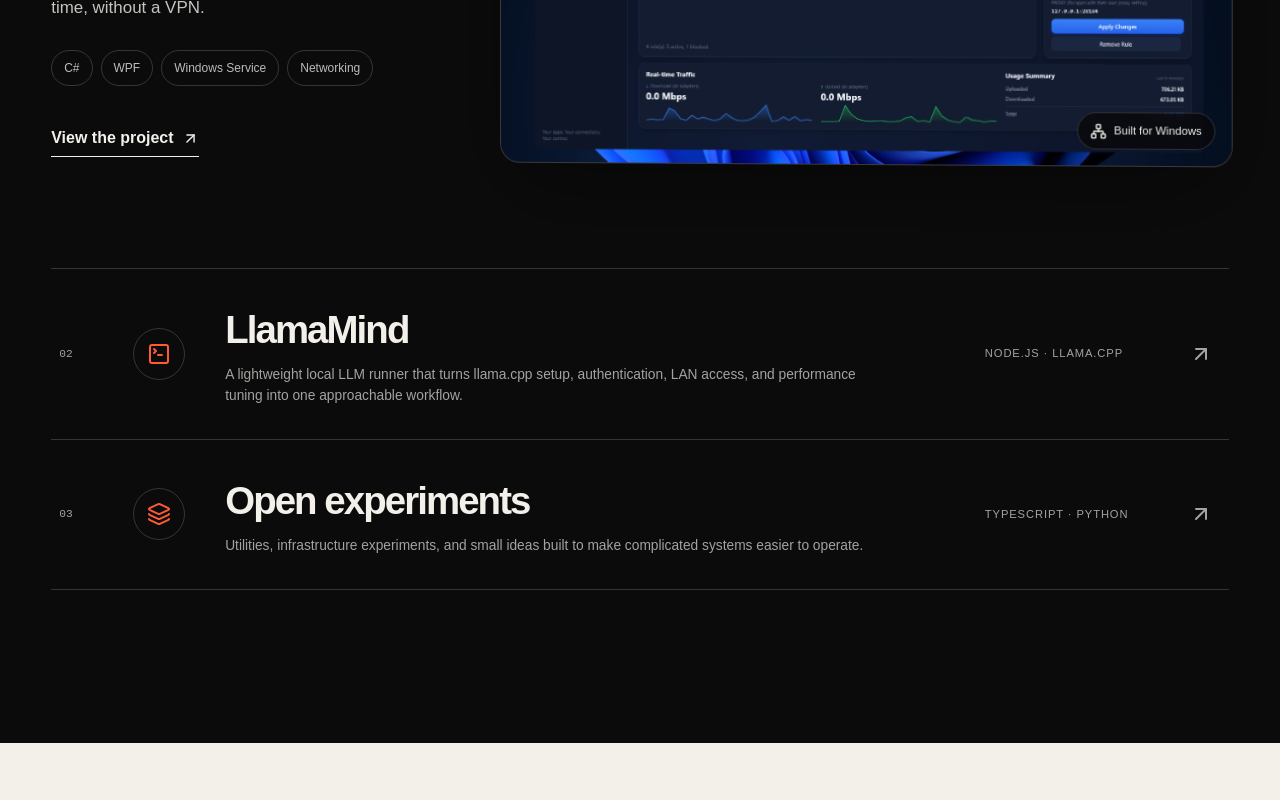
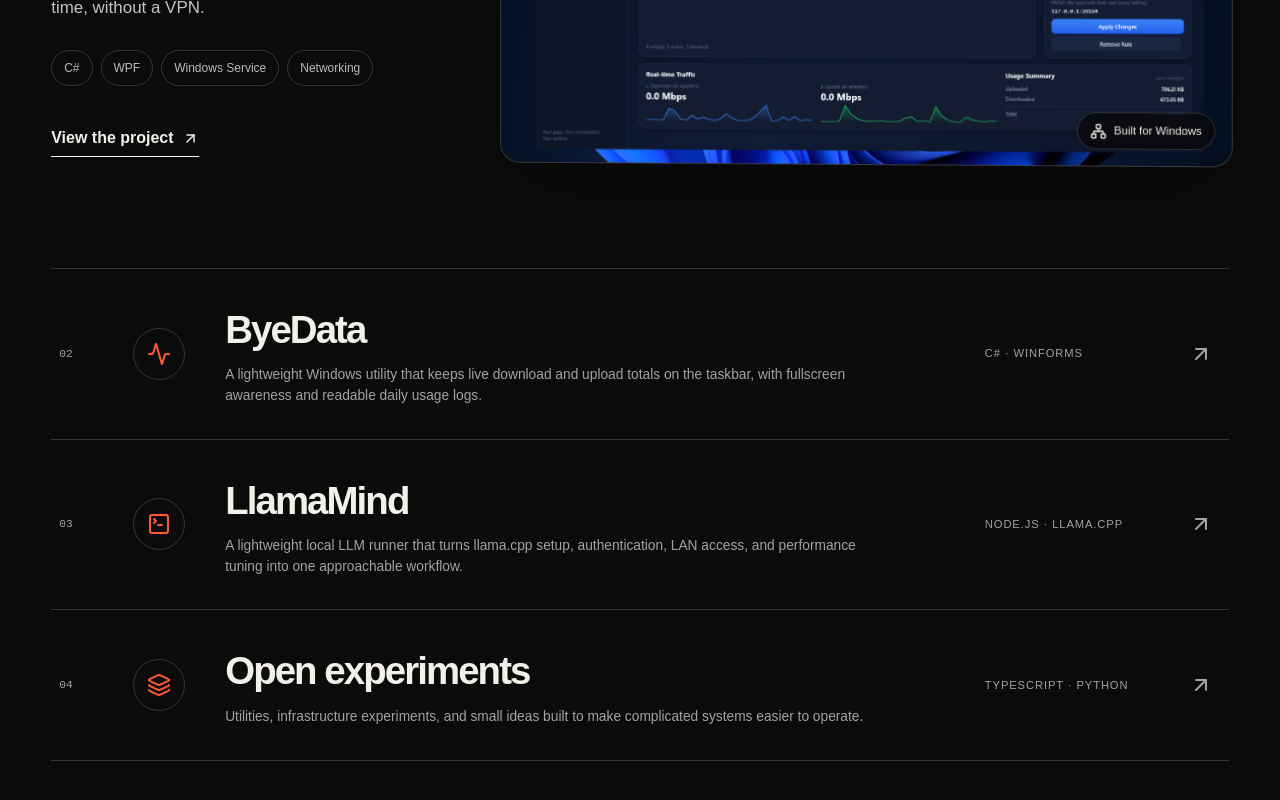
Before and after one commit to Heygoodbye/HeyGoodbye, a Next.js app: page / in a window 1280 px wide. Shown: the part 1450-2250 px from the top of the page. Built offline with nearby package versions, Linux system fonts and the light colour scheme.

Commit message:
Add ByeData to selected work

```diff
--- a/app/page.tsx
+++ b/app/page.tsx
@@ -2,11 +2,12 @@
 
 import Image from "next/image";
 import { useEffect } from "react";
-import { ArrowDownRight, ArrowUpRight, Globe2, Layers3, Network, Sparkles, TerminalSquare } from "lucide-react";
+import { Activity, ArrowDownRight, ArrowUpRight, Globe2, Layers3, Network, Sparkles, TerminalSquare } from "lucide-react";
 
 const projects = [
-  { index: "02", name: "LlamaMind", description: "A lightweight local LLM runner that turns llama.cpp setup, authentication, LAN access, and performance tuning into one approachable workflow.", stack: ["Node.js", "llama.cpp", "Vulkan", "Local AI"], href: "https://github.com/Heygoodbye/LLamaMind", icon: TerminalSquare },
-  { index: "03", name: "Open experiments", description: "Utilities, infrastructure experiments, and small ideas built to make complicated systems easier to operate.", stack: ["TypeScript", "Python", "Docker", "Automation"], href: "https://github.com/Heygoodbye?tab=repositories", icon: Layers3 },
+  { index: "02", name: "ByeData", description: "A lightweight Windows utility that keeps live download and upload totals on the taskbar, with fullscreen awareness and readable daily usage logs.", stack: ["C#", "WinForms", "Windows", "Networking"], href: "https://heygoodbye.github.io/ByeData-website/", icon: Activity },
+  { index: "03", name: "LlamaMind", description: "A lightweight local LLM runner that turns llama.cpp setup, authentication, LAN access, and performance tuning into one approachable workflow.", stack: ["Node.js", "llama.cpp", "Vulkan", "Local AI"], href: "https://github.com/Heygoodbye/LLamaMind", icon: TerminalSquare },
+  { index: "04", name: "Open experiments", description: "Utilities, infrastructure experiments, and small ideas built to make complicated systems easier to operate.", stack: ["TypeScript", "Python", "Docker", "Automation"], href: "https://github.com/Heygoodbye?tab=repositories", icon: Layers3 },
 ];
 
 export default function Home() {
```
